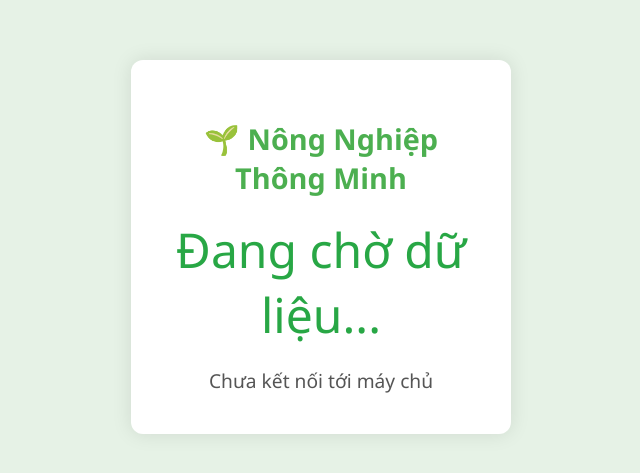
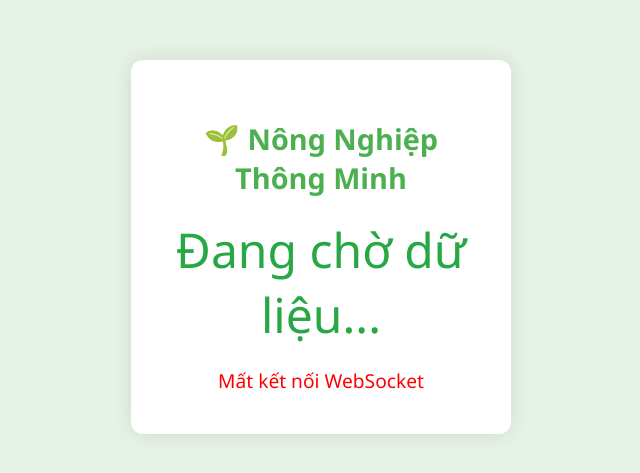
Before and after one commit to Axyst2k4/ws-server, a website: page index.html in a window 1280 px wide. Shown: the part 153-626 px from the top of the page, without its empty margins (319-959 px from the left). Drawn offline with Linux system fonts and the light colour scheme.

Commit message:
Update index.html

```diff
--- a/index.html
+++ b/index.html
@@ -57,7 +57,7 @@
     const humidityEl = document.getElementById('humidity');
     const statusEl = document.getElementById('status');
 
-    cconst socket = new WebSocket("wss://" + location.host);
+    const socket = new WebSocket("wss://" + location.host);
 
     socket.onopen = () => {
       statusEl.textContent = "Đã kết nối tới máy chủ WebSocket";
```
